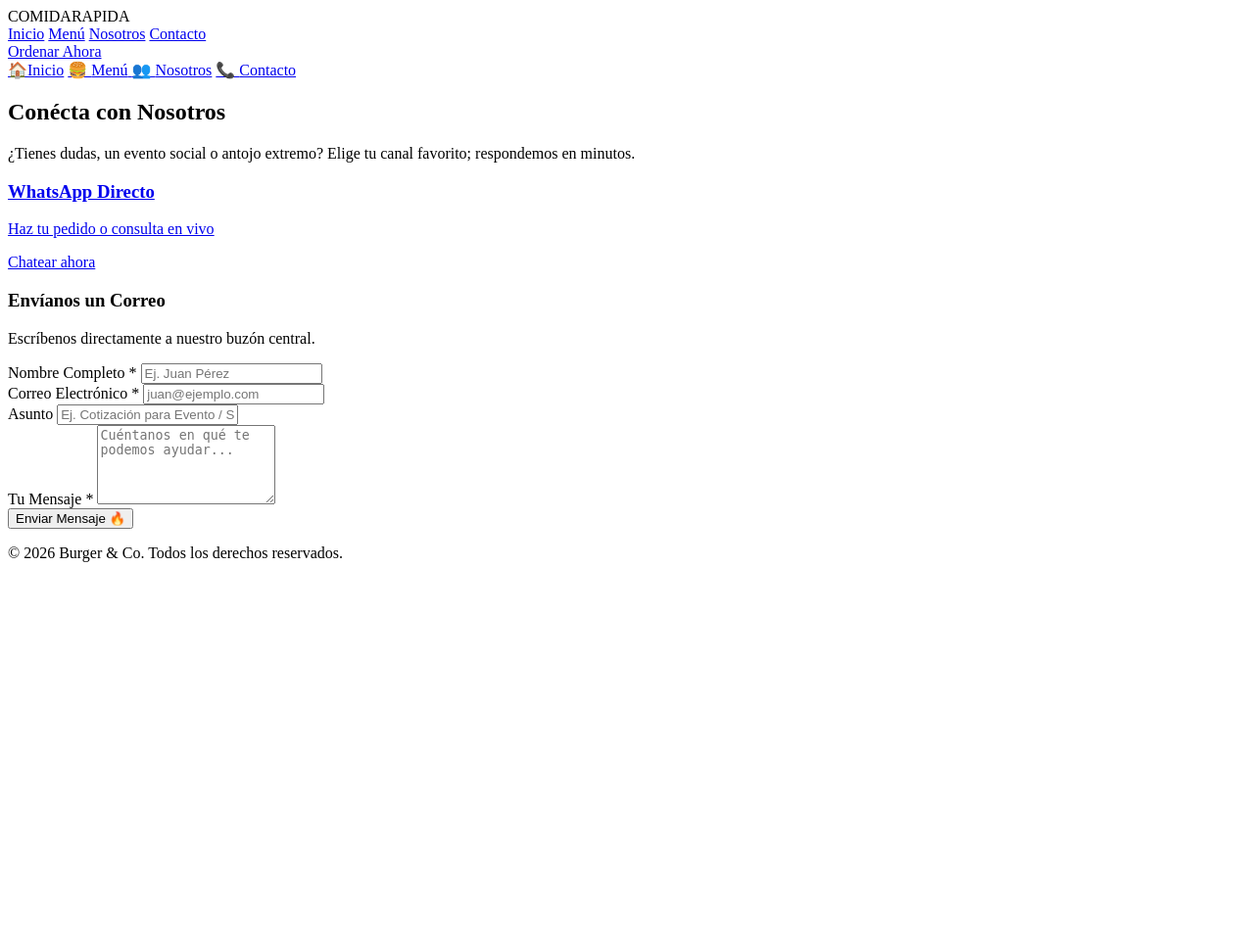
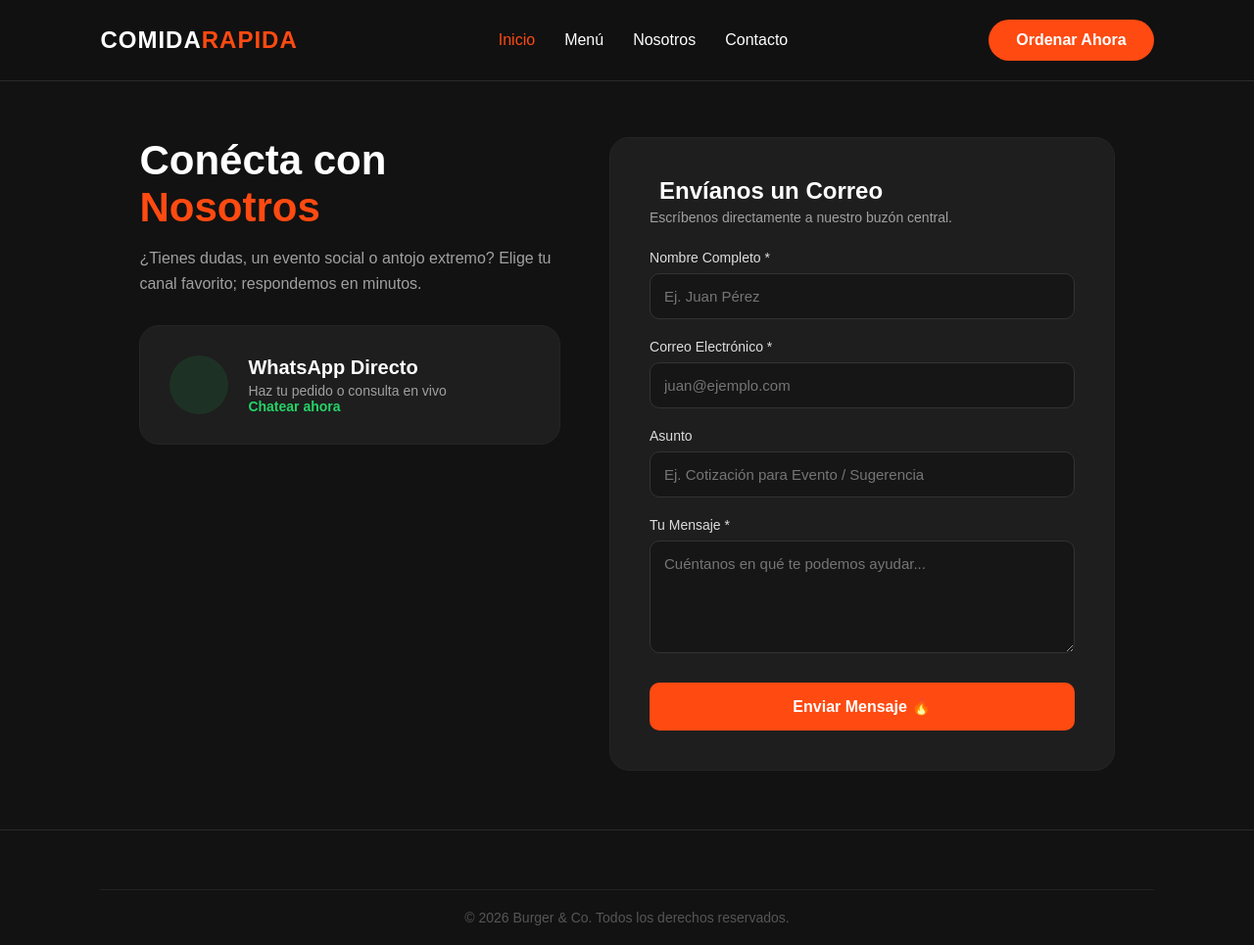
Before and after one commit to brayanmercadogg-hash/mipagina, a Python web app: template templates/contacto.html in a window 1280 px wide. Shown: the whole page at 98% size. Before the commit the page ends 574 px from the top, so only its background shows below. Run offline with Jinja, Linux system fonts and the light colour scheme; the template is opened without the code that fills it, so the values that code supplies are empty.

Commit message:
Update contacto.html

```diff
--- a/templates/contacto.html
+++ b/templates/contacto.html
@@ -3,8 +3,8 @@
 <head>
     <meta charset="UTF-8">
     <meta name="viewport" content="width=device-width, initial-scale=1.0">
-    <title>Contacto | Burger & Co.</title>
-    <link rel="stylesheet" href="../static/styles.css>
+    <title>Menú Contacto | Burger & Co.</title>
+    <link rel="stylesheet" href="../static/styles.css">
 </head>
 <body>
 
```
